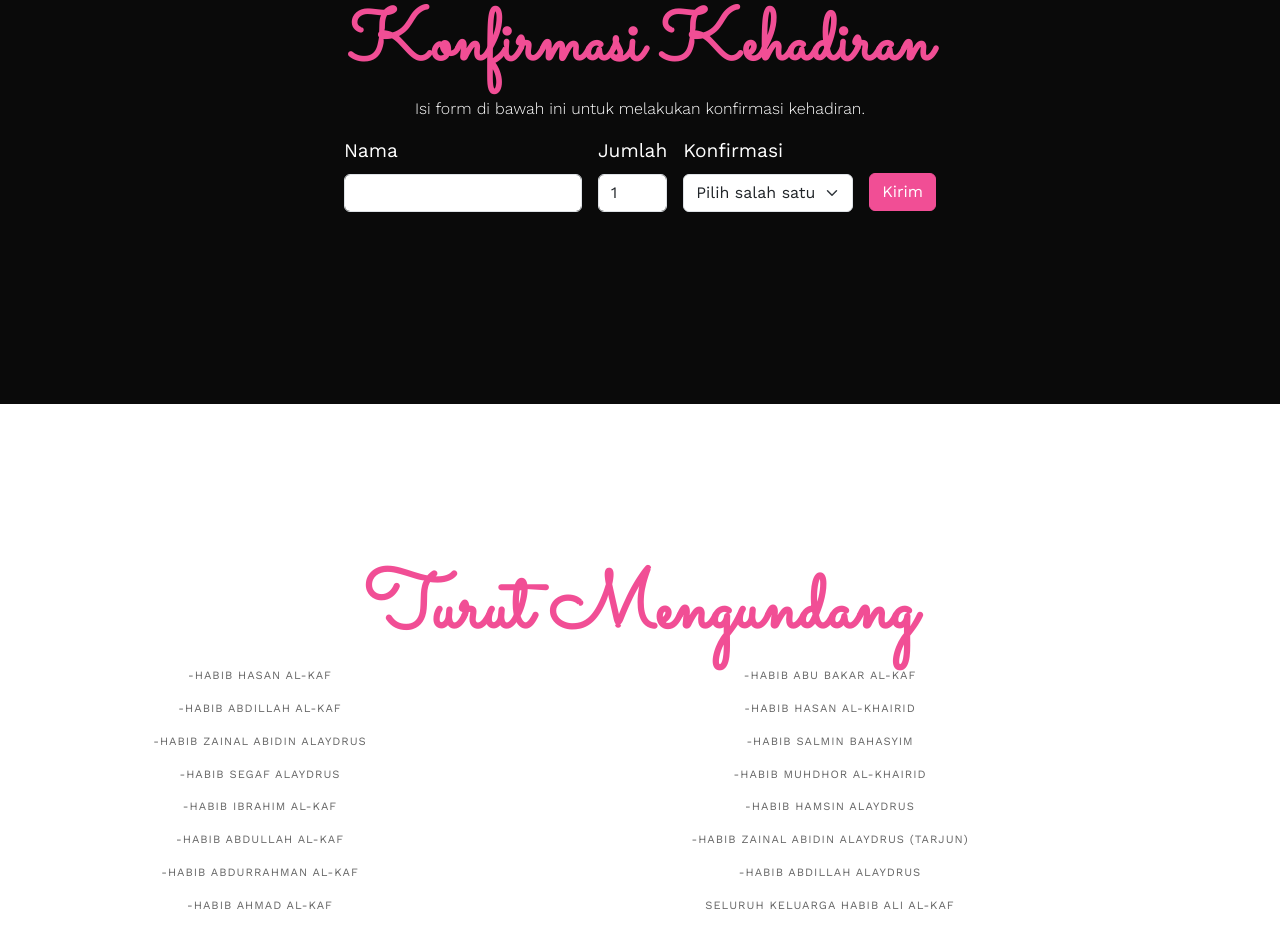
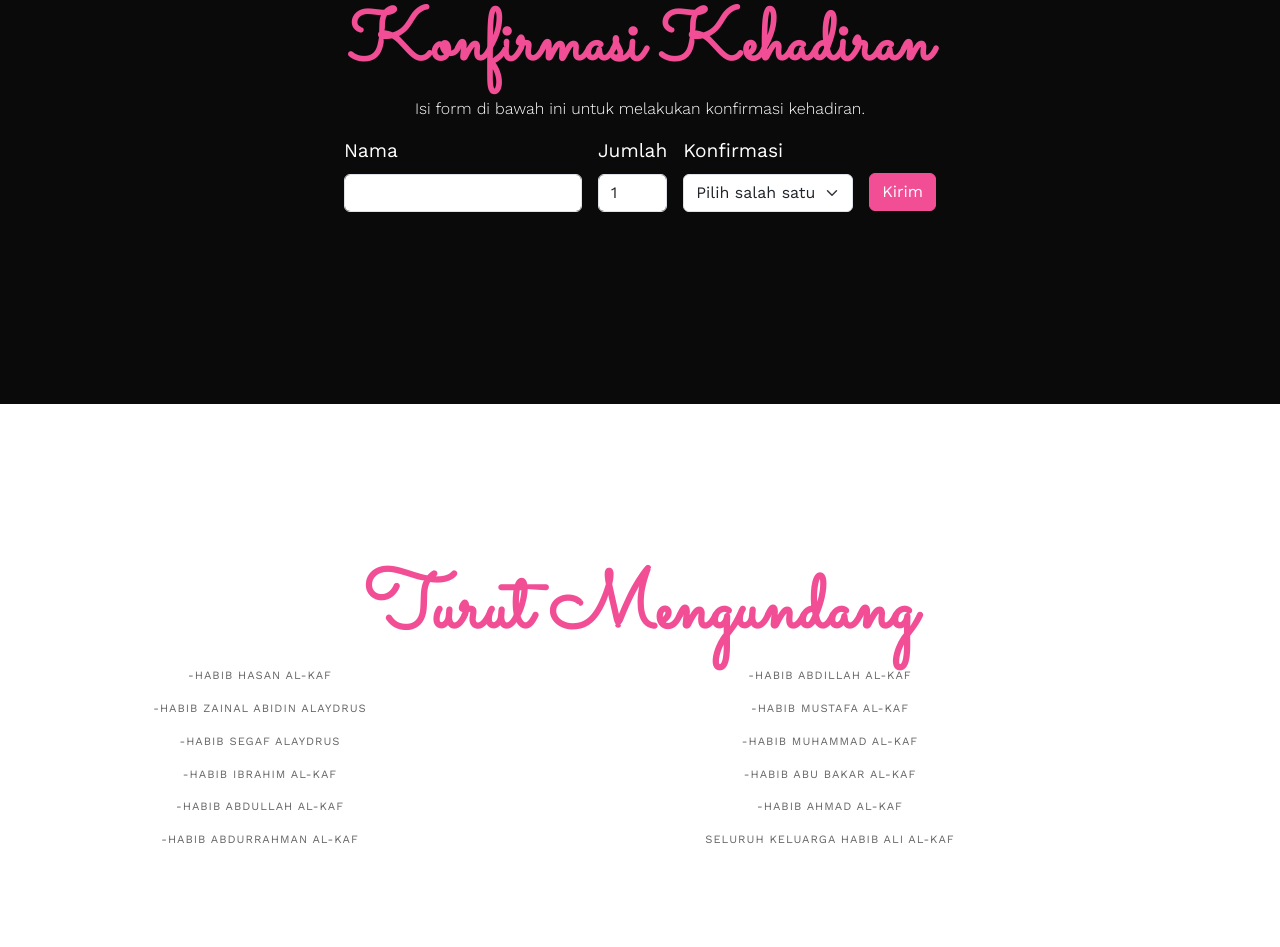
Before and after one commit to komputerfarisi/undangan.me, a plain HTML site: page index.html in a window 1280 px wide. Shown: the part 4223-5170 px from the top of the page. Drawn offline with nearby package versions, Linux system fonts and the light colour scheme; a script that the page names is missing; a web font is replaced by a local one.

Commit message:
index.html

```diff
--- a/index.html
+++ b/index.html
@@ -284,22 +284,18 @@
         <h2>Turut Mengundang</h2>
         <div class="col-4">
           <span>-Habib Hasan Al-Kaf</span>
-          <span>-Habib Abdillah Al-Kaf</span>
           <span>-Habib Zainal Abidin Alaydrus</span>
           <span>-Habib Segaf Alaydrus</span>
           <span>-Habib Ibrahim Al-Kaf</span>
           <span>-Habib Abdullah Al-Kaf</span>
           <span>-Habib Abdurrahman Al-Kaf</span>
-          <span>-Habib Ahmad Al-Kaf</span>
         </div>
         <div class="col-8">
-          <span>-Habib Abu Bakar Al-Kaf</span>
-          <span>-Habib Hasan Al-khairid</span>
-          <span>-Habib salmin bahasyim</span>
-          <span>-Habib muhdhor al-khairid</span>
-          <span>-Habib hamsin alaydrus</span>
-          <span>-Habib zainal abidin alaydrus (tarjun)</span>
-          <span>-Habib abdillah alaydrus</span>
+          <span>-Habib abdillah al-kaf</span>
+          <span>-Habib mustafa al-kaf</span>
+          <span>-Habib muhammad al-kaf</span>
+          <span>-Habib abu bakar Al-Kaf</span>
+          <span>-Habib Ahmad Al-Kaf</span>
           <span>seluruh keluarga habib ali al-kaf</span>
         </div>
         <div>
```
